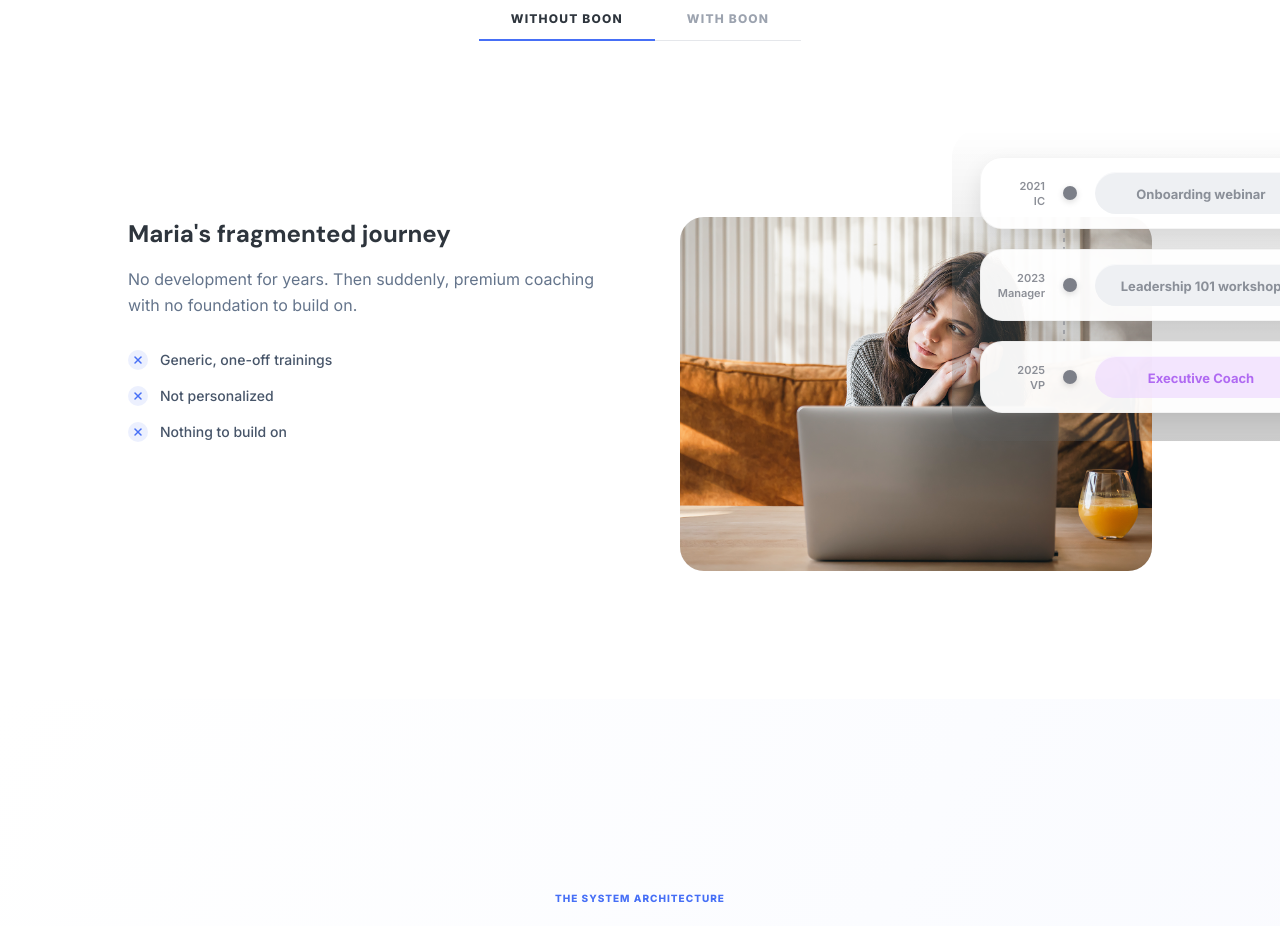
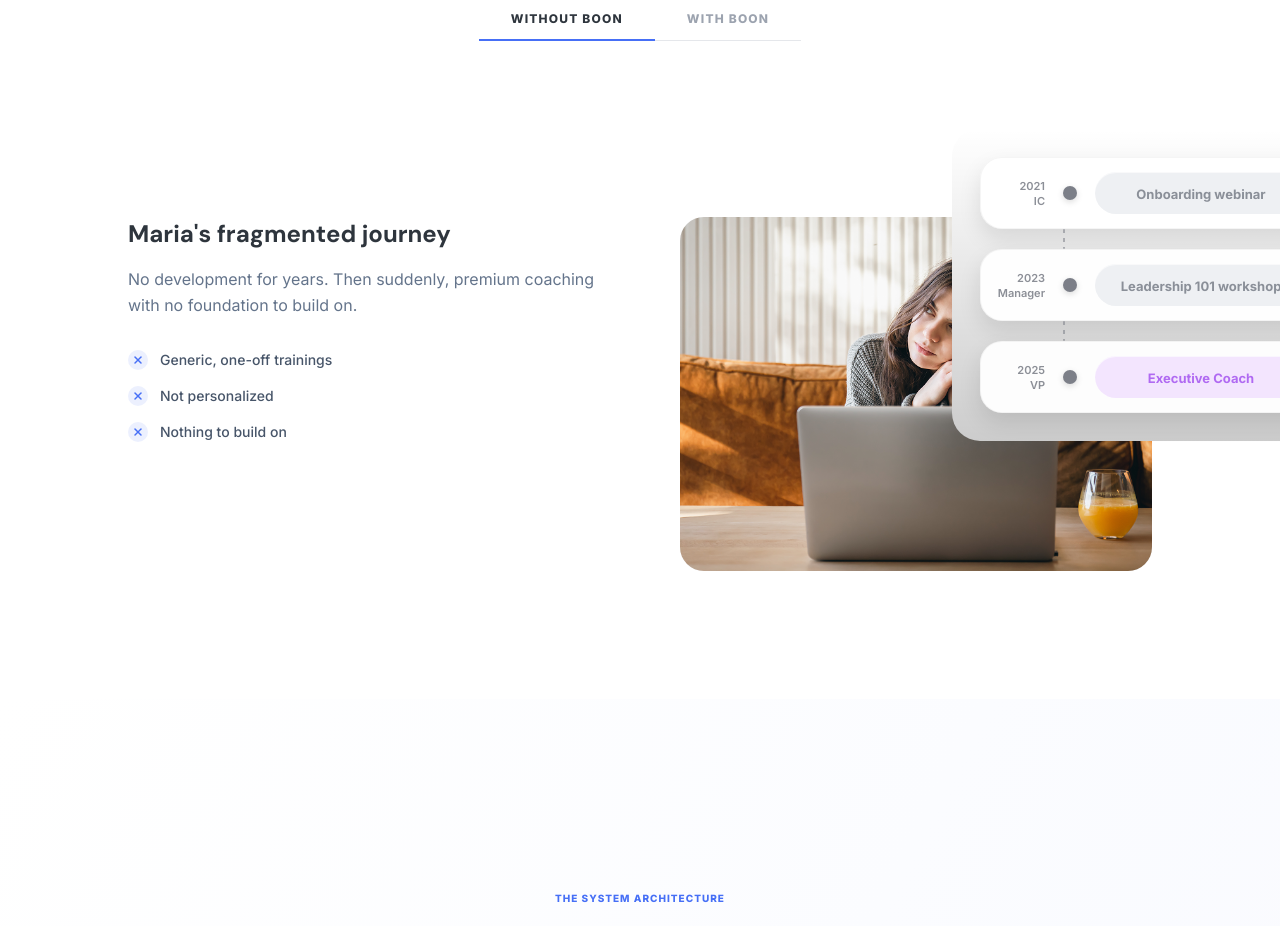
Before and after one commit to ayafdez/Boon_New-Website-V2, a Next.js app in the folder next-site/: page / in a window 1280 px wide. Shown: the part 2760-3686 px from the top of the page. Built offline with nearby package versions, Linux system fonts and the light colour scheme; no server answers; a web font is replaced by a local one.

Commit message:
Update BoonDifferenceVisual.tsx

```diff
--- a/next-site/components/home/BoonDifferenceVisual.tsx
+++ b/next-site/components/home/BoonDifferenceVisual.tsx
@@ -112,7 +112,7 @@ export function BoonDifferenceVisual() {
               top: 40, right: -200, width: 400, zIndex: 10,
               borderRadius: 28, padding: 18,
               backgroundImage: 'linear-gradient(180deg, rgba(255,255,255,0) 0%, rgba(0,0,0,0.20) 100%)',
-              backgroundColor: 'rgba(255,255,255,0.15)',
+              backgroundColor: 'rgba(255,255,255,1)',
             }}>
               <div style={{ borderRadius: 22, padding: 10 }}>
                 <div style={{ display: 'flex', flexDirection: 'column', gap: 20 }}>
@@ -178,7 +178,7 @@ export function BoonDifferenceVisual() {
               borderRadius: 35, padding: 18, overflow: 'hidden',
               background: 'linear-gradient(180deg, rgba(246,248,255,0) 0%, rgba(70,111,246,0.20) 100%)',
             }}>
-              <div style={{ background: 'rgba(255,255,255,0.92)', borderRadius: 35, padding: 10 }}>
+              <div style={{ background: '#ffffff', borderRadius: 35, padding: 10 }}>
                 <div style={{ display: 'flex', flexDirection: 'column', gap: 0 }}>
                   {c.timeline.map((item: any, i: number) => {
                     const isLast = i === c.timeline.length - 1;
```
